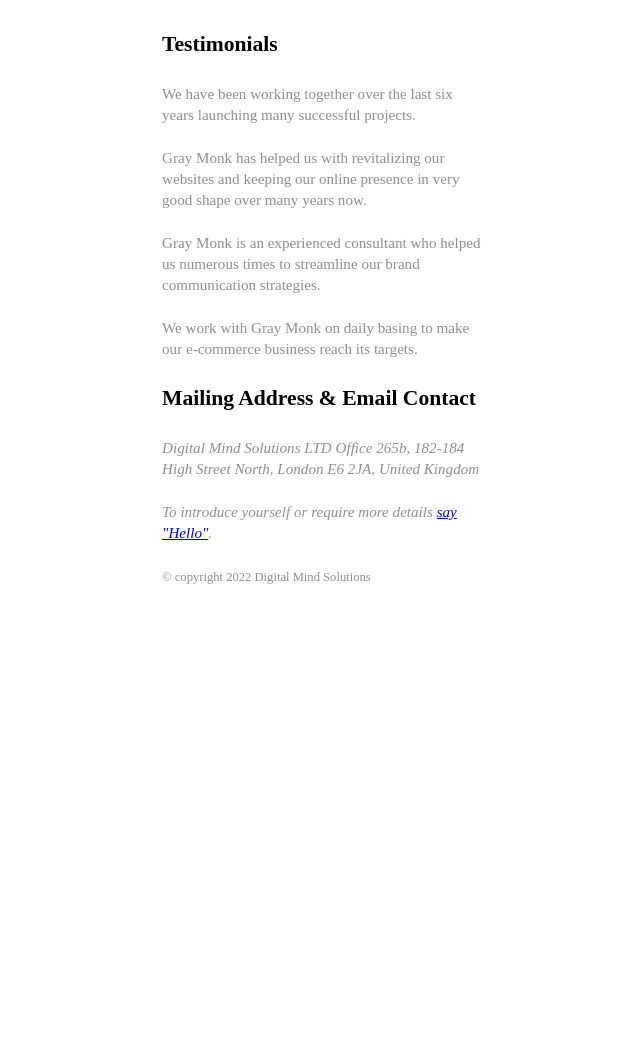
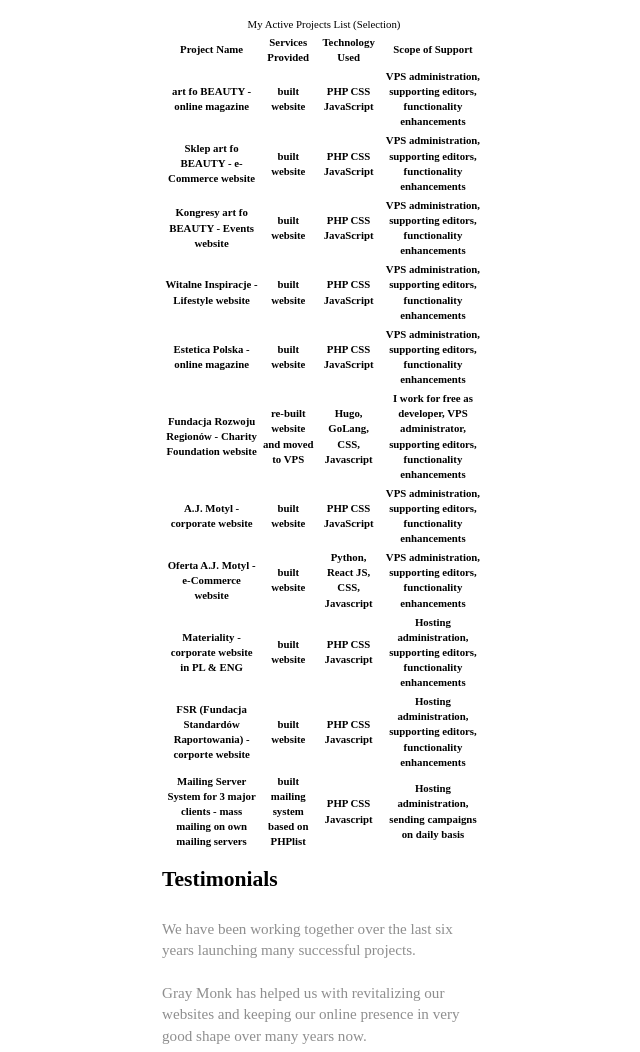
Before and after one commit to squteronsquter/create-html-as-meaningful-markup-documents-and-not-just-visual-representation-page, a plain HTML site: page index.html in a window 1280 px wide. Shown: the part 2000-3052 px from the top of the page, without its empty margins (316-956 px from the left). Before the commit the page ends 2598 px from the top, so only its background shows below. Drawn offline with Linux system fonts and the light colour scheme.

Commit message:
Table element added in portfolio section

```diff
--- a/index.html
+++ b/index.html
@@ -104,7 +104,7 @@
             </li>
             <li>
                 <h3><span>2014-Now</span> Own Interactive Agency</h3>
-                <p>Curated list of clients ranging from an International Industrial Automation Systems producer from
+                <p>Supporting list of clients ranging from an International Industrial Automation Systems producer from
                     Germany
                     through a Polish business consulting entity working for to WSE (Warsaw Stock Exchange) listed
                     companies,
@@ -118,6 +118,79 @@
     </section>
     <section>
         <h2>Portfolio</h2>
+        <table>
+            <caption>My Active Projects List (Selection)
+            </caption>
+            <thead>
+                <tr>
+                    <th>Project Name
+                    <th>Services Provided
+                    <th>Technology Used
+                    <th>Scope of Support
+            <tbody>
+                <tr>
+                    <th>art fo BEAUTY - online magazine
+                    <th>built website
+                    <th>PHP CSS JavaScript
+                    <th>VPS administration, supporting editors, functionality enhancements
+                <tr>
+                    <th>Sklep art fo BEAUTY - e-Commerce website
+                    <th>built website
+                    <th>PHP CSS JavaScript
+                    <th>VPS administration, supporting editors, functionality enhancements
+                <tr>
+                    <th> Kongresy art fo BEAUTY - Events website
+                    <th>built website
+                    <th>PHP CSS JavaScript
+                    <th>VPS administration, supporting editors, functionality enhancements
+                <tr>
+                    <th> Witalne Inspiracje - Lifestyle website
+                    <th>built website
+                    <th>PHP CSS JavaScript
+                    <th>VPS administration, supporting editors, functionality enhancements
+                <tr>
+                    <th>Estetica Polska - online magazine
+                    <th>built website
+                    <th>PHP CSS JavaScript
+                    <th>VPS administration, supporting editors, functionality enhancements
+                <tr>
+                    <th>Fundacja Rozwoju Regionów - Charity Foundation website
+                    <th>re-built website and moved to VPS
+                    <th>Hugo, GoLang, CSS, Javascript
+                    <th>I work for free as developer, VPS administrator, supporting editors, functionality enhancements
+
+
+                <tr>
+                    <th>A.J. Motyl - corporate website
+                    <th>built website
+                    <th>PHP CSS JavaScript
+                    <th>VPS administration, supporting editors, functionality enhancements
+                <tr>
+                    <th>Oferta A.J. Motyl - e-Commerce website
+                    <th>built website
+                    <th>Python, React JS, CSS, Javascript
+                    <th>VPS administration, supporting editors, functionality enhancements
+
+
+                <tr>
+                    <th>Materiality - corporate website in PL & ENG
+                    <th>built website
+                    <th>PHP CSS Javascript
+                    <th>Hosting administration, supporting editors, functionality enhancements
+
+                <tr>
+                    <th>FSR (Fundacja Standardów Raportowania) - corporte website
+                    <th>built website
+                    <th>PHP CSS Javascript
+                    <th>Hosting administration, supporting editors, functionality enhancements
+                <tr>
+                    <th>Mailing Server System for 3 major clients - mass mailing on own mailing servers
+                    <th>built mailing system based on PHPlist
+                    <th>PHP CSS Javascript
+                    <th>Hosting administration, sending campaigns on daily basis
+        </table>
+    </section>
+
     </section>
     <section>
         <h2>Testimonials</h2>
```
Also changed, not shown: 1 other file.
